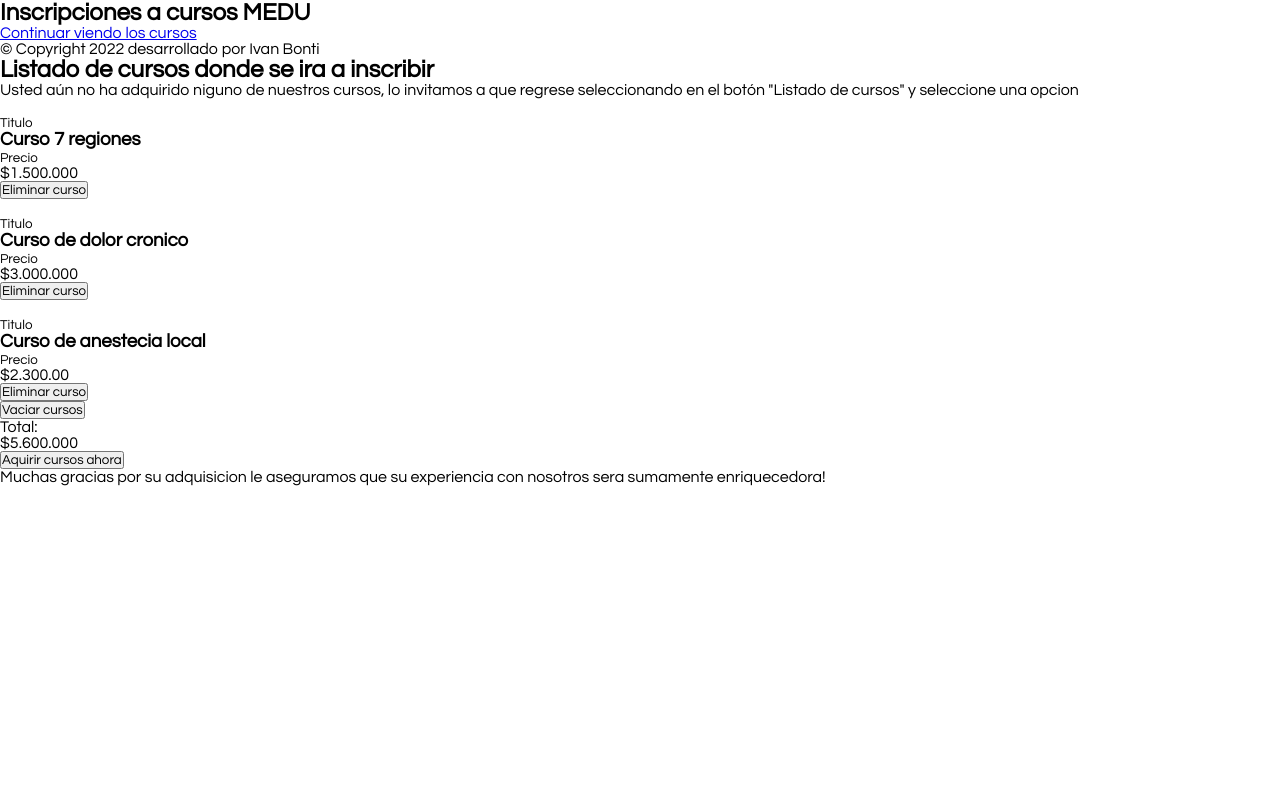
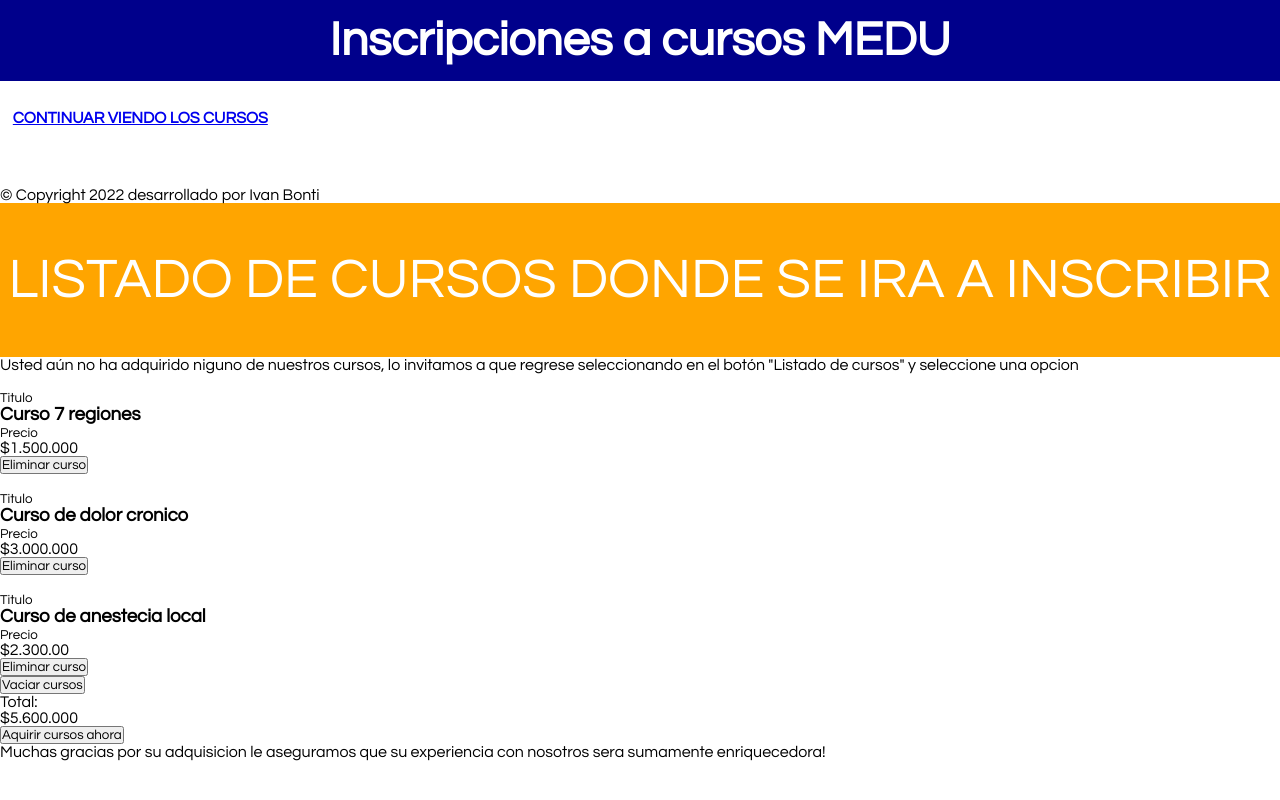
Before and after one commit to ivan1398/entregasJs, a plain HTML site: page inscriptos.html in a window 1280 px wide. Drawn offline with Linux system fonts and the light colour scheme; a web font is replaced by a local one.

Commit message:
modelando y dando forma al nuevo html, faltan algunos estilos y animaciones

```diff
--- a/css/styles.css
+++ b/css/styles.css
@@ -6,3 +6,69 @@
   box-sizing: border-box;
   font-family: 'questrial', sans-serif; /* Le aplico la tipografia a todos los elementos de mi programa */
 }
+
+/* Definicion de las variables para los colores */
+:root {
+  --clr-main: aqua;
+  --clr-white: white;
+  --clr-blue: blue;
+  --clr-green: darkgreen;
+  --clr-darkblue: darkblue;
+  --clr-orange: orange;
+  --clr-darkorange: darkorange;
+}
+
+.wrapper {
+  margin-top: 0;
+  padding-bottom: 1rem;
+  margin-bottom: 1rem;
+
+}
+
+.logo {
+  font-size: 3rem;
+  font-weight: 1000;
+  padding-bottom: 1rem;
+  padding-top: 1rem;
+  text-align: center;
+  background-color: var(--clr-darkblue);
+  color: var(--clr-white);
+}
+
+.menu {
+  list-style: none;
+  display: flex;
+  background-color: var(--clr-white);
+  margin-top: 1rem;
+  margin-bottom: 3rem;
+
+}
+
+.tituloPrincipal {
+  background-color: var(--clr-orange);
+  color: var(--clr-white);
+  text-transform: uppercase;
+  text-align: center;
+  padding-top: 3rem;
+  padding-bottom: 3rem;
+  font-size: 3.5rem;
+  font-weight: 10;
+}
+
+.boton.menu {
+  background-color: transparent;
+  border: 0;
+  font-size: 1rem;
+  text-transform: uppercase;
+  cursor: pointer;
+  display: flex;
+  gap: .3rem;
+  font-weight: 700;
+  padding: .8rem;
+  align-items: center;
+}
+
+.cursosInscripto {
+  margin-left: 19.8rem;
+  font-size: 0.5rem;
+}
```
Also changed, not shown: index.html (+9 -6 lines), inscriptos.html (+0 -1 lines).
